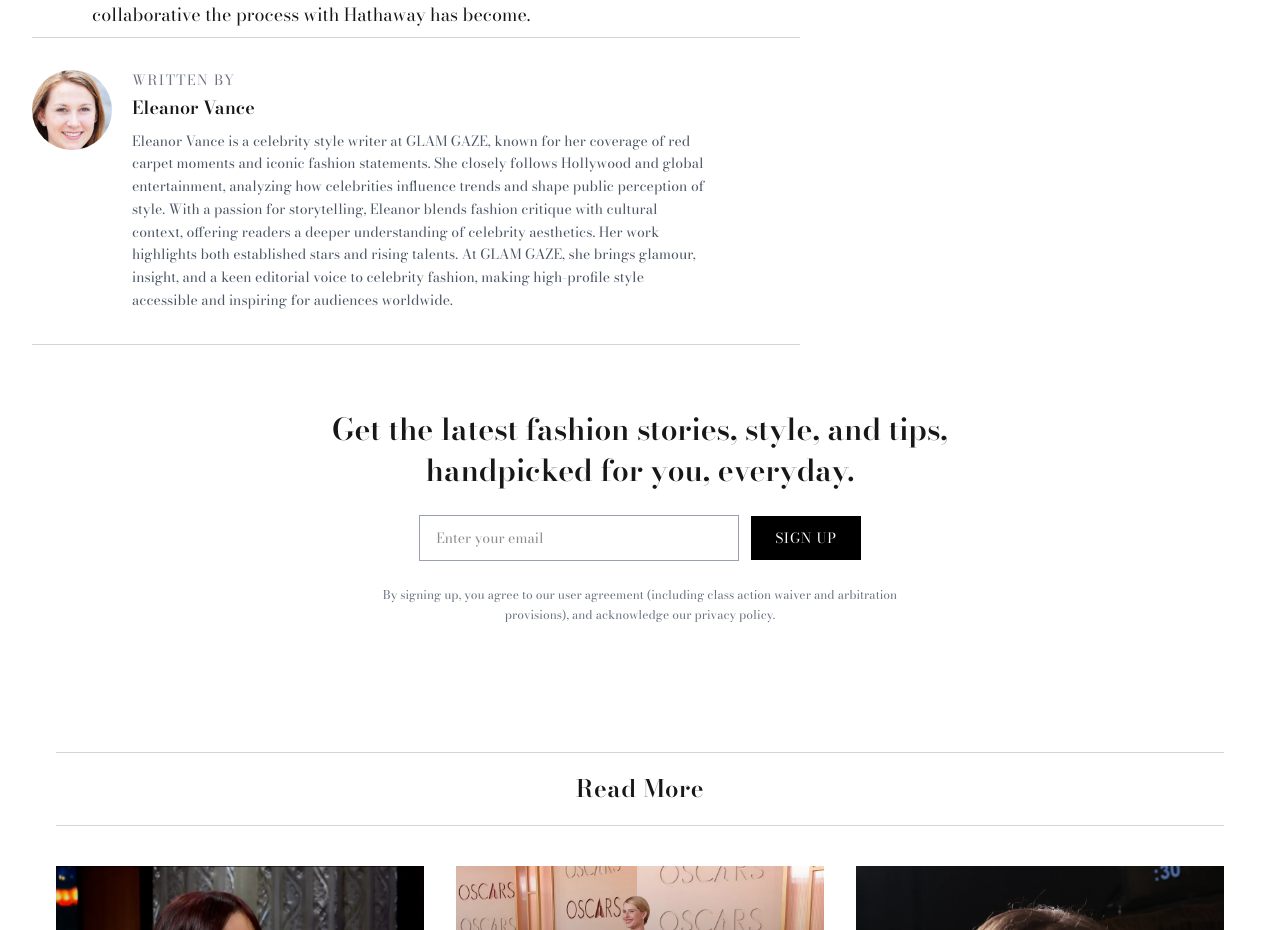
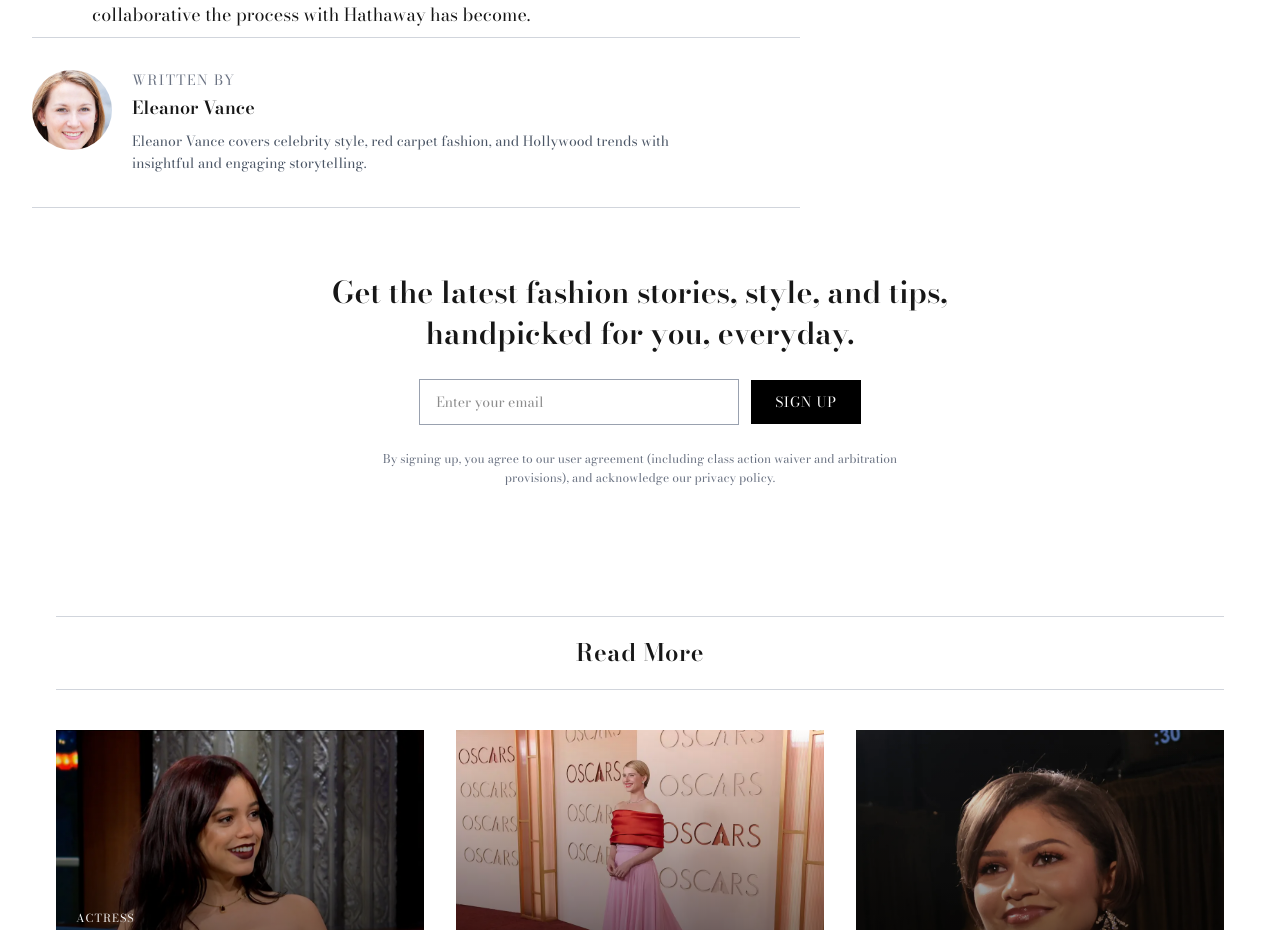
Before and after one commit to maisonatelier52-ux/Glam-Gaze, a Next.js app: page /actress/anne-hathaway-devil-wears-prada-2-fashion-supernova-joy in a window 1280 px wide. Shown: the part 3626-4556 px from the top of the page. Built offline with nearby package versions, Linux system fonts and the light colour scheme.

Commit message:
[Fix] seo

```diff
--- a/app/author/[slug]/page.jsx
+++ b/app/author/[slug]/page.jsx
@@ -14,11 +14,11 @@ export async function generateMetadata({ params }) {
   return {
     title: `${author.name} - GLAM GAZE`,
     description:
-      author.bio ||
+      author.meta_description ||
       `Read articles and insights by ${author.name} on GLAM GAZE.`,
     openGraph: {
       title: author.name,
-      description: author.bio,
+      description: author.meta_description,
       url: `https://yourdomain.com/author/${slug}`,
       type: "profile",
     },
@@ -40,7 +40,7 @@ export default async function AuthorPage({ params }) {
     "@context": "https://schema.org",
     "@type": "Person",
     name: author.name,
-    description: author.bio,
+    description: author.meta_description,
     url: `https://yourdomain.com/author/${slug}`,
   };
 
--- a/app/component/AuthorBox.jsx
+++ b/app/component/AuthorBox.jsx
@@ -28,7 +28,7 @@ export default function AuthorBox({ author }) {
           </p>
 
           <p className="text-sm text-gray-600 mt-2 leading-relaxed max-w-xl">
-            {author.bio}
+            {author.meta_description || author.bio || "Writer at GLAM GAZE covering fashion and culture."}
           </p>
         </div>
 
```
